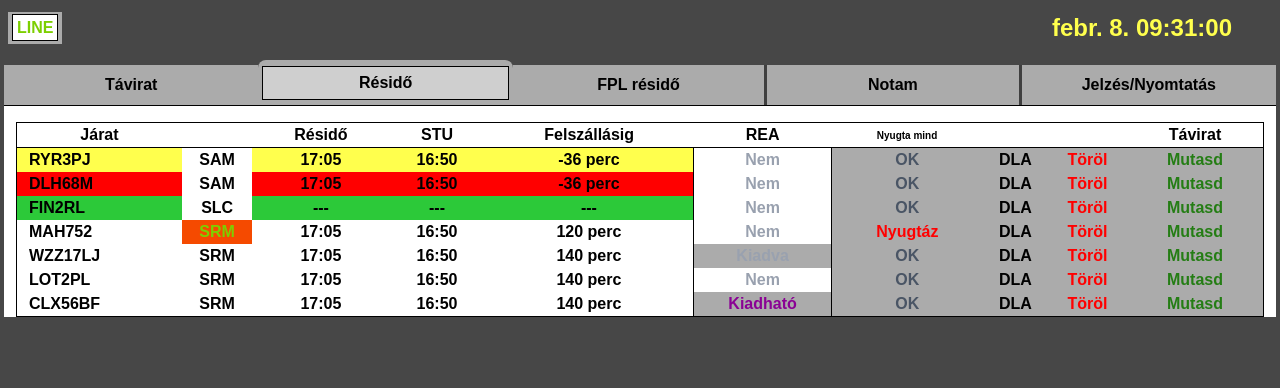
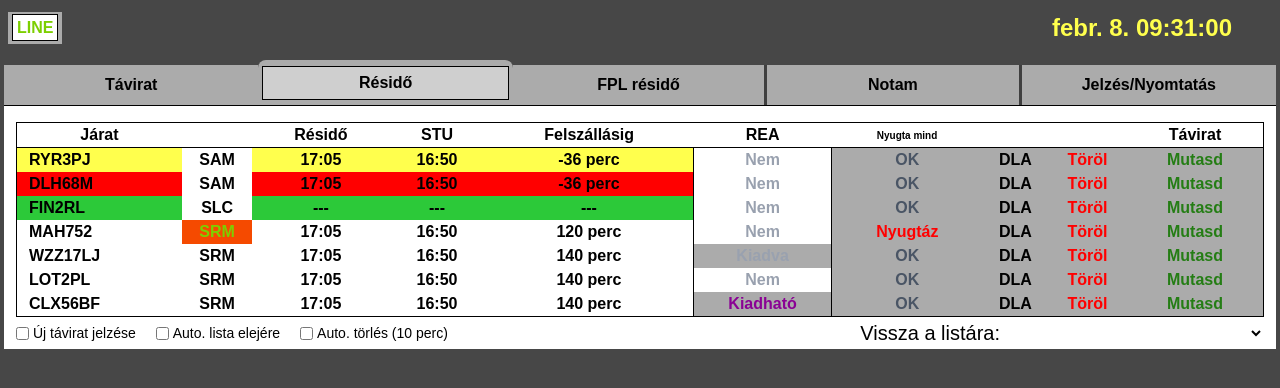
Before and after one commit to vACCHUN/AFTN, a React (Vite) app in the folder frontend/: page / in a window 1280 px wide. Shown: the top 388 px of the page. Built offline with nearby package versions, Linux system fonts and the light colour scheme.

Commit message:
Added footer

```diff
--- a/frontend/src/App.tsx
+++ b/frontend/src/App.tsx
@@ -2,6 +2,7 @@ import "./App.css";
 import Clock from "./Components/Clock";
 import Navbar from "./Components/Navbar";
 import AFTNTable from "./Components/AFTNTable";
+import Footer from "./Components/Footer";
 function App() {
   return (
     <>
@@ -21,6 +22,7 @@ function App() {
         <div className="bg-[#ababab]">
           <AFTNTable></AFTNTable>
         </div>
+        <Footer></Footer>
       </div>
     </>
   );
--- /dev/null
+++ b/frontend/src/Components/Footer.tsx
@@ -0,0 +1,22 @@
+function Footer() {
+    return (
+      <div className="bg-white px-3 text-sm flex justify-between">
+        <div className="flex items-center">
+        <input type="checkbox" id="taviratJelzese" className="mr-1"/>
+        <label htmlFor="taviratJelzese" className="mr-2"> Új távirat jelzése</label>
+        <input type="checkbox" id="listaElejere" className="ml-3 mr-1"/>
+        <label htmlFor="listaElejere" className="mr-2"> Auto. lista elejére</label>
+        <input type="checkbox" id="autoTorles" className="ml-3 mr-1"/>
+        <label htmlFor="autoTorles" className="mr-2"> Auto. törlés (10 perc)</label>
+    </div>
+        <div className="flex items-center space-x-2">
+        <p className="text-xl">Vissza a listára:</p>
+        <select className="w-64 text-center text-lg h-8" id="backToListDropdown">
+        </select>
+        </div>
+
+      </div>
+    );
+  }
+
+  export default Footer;
--- a/frontend/src/index.css
+++ b/frontend/src/index.css
@@ -10,3 +10,7 @@ body {
   background-color: var(--color-bg);
   font-family: "Arial";
 }
+
+input[type="checkbox"] {
+  accent-color: white;
+  }
```
